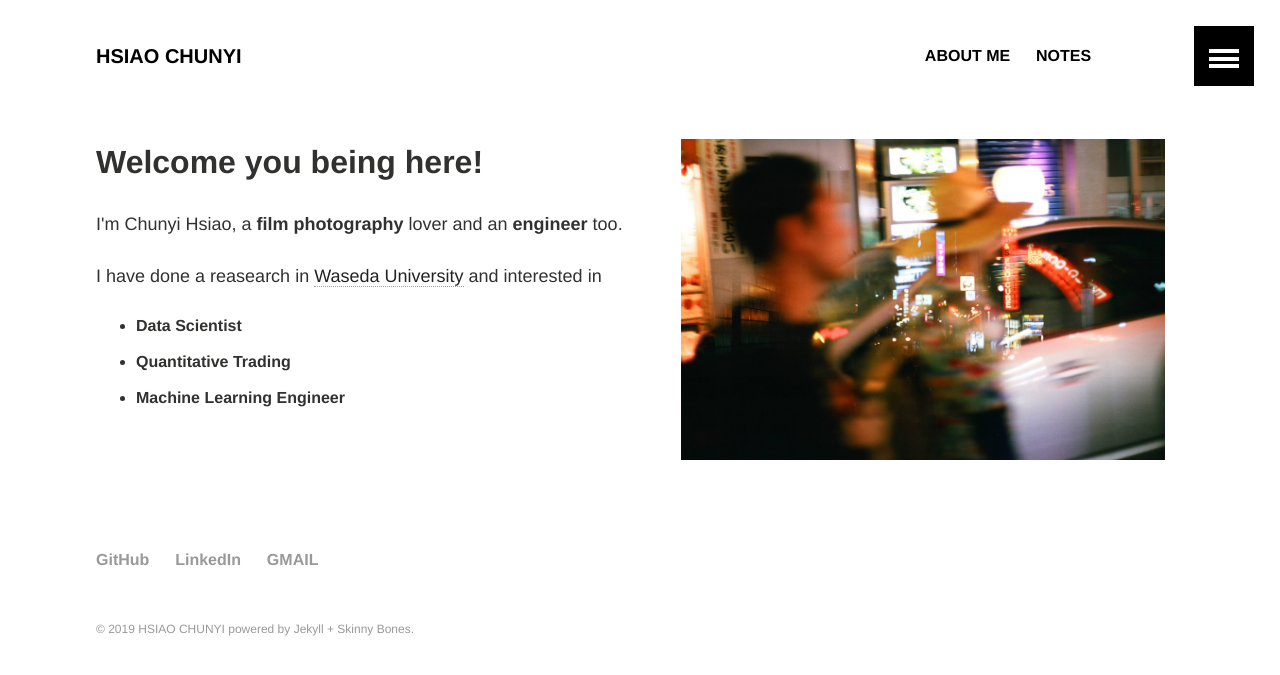
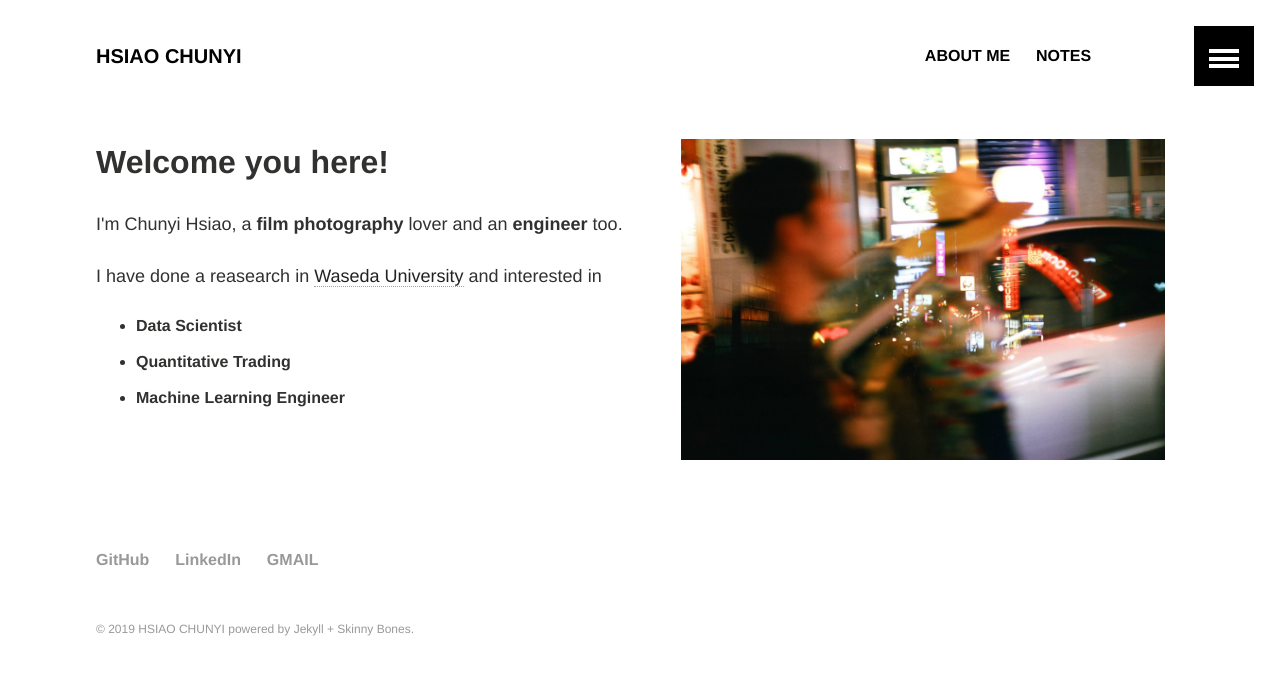
Before and after one commit to hsiaocy/hsiaocy.github.io, a Jekyll site: the page built from index.md, in a window 1280 px wide. Shown: the top 675 px of the page. Built offline with Jekyll 4.4.1, drawn with Linux system fonts in a browser that asks for light colours.

Commit message:
Update index.md

```diff
--- a/index.md
+++ b/index.md
@@ -5,7 +5,7 @@ description: Welcome
 <img style="float:right; object-fit: cover; margin: 1px 19px" width="484" height="321" src="/../images/osakadouble.jpg" alt="Profile">
 
 
-<h2>Welcome you being here!</h2>
+<h2>Welcome you here!</h2>
 
 <p>I'm Chunyi Hsiao, a <b>film photography</b> lover and
 	an <b>engineer</b> too.</p>
```
